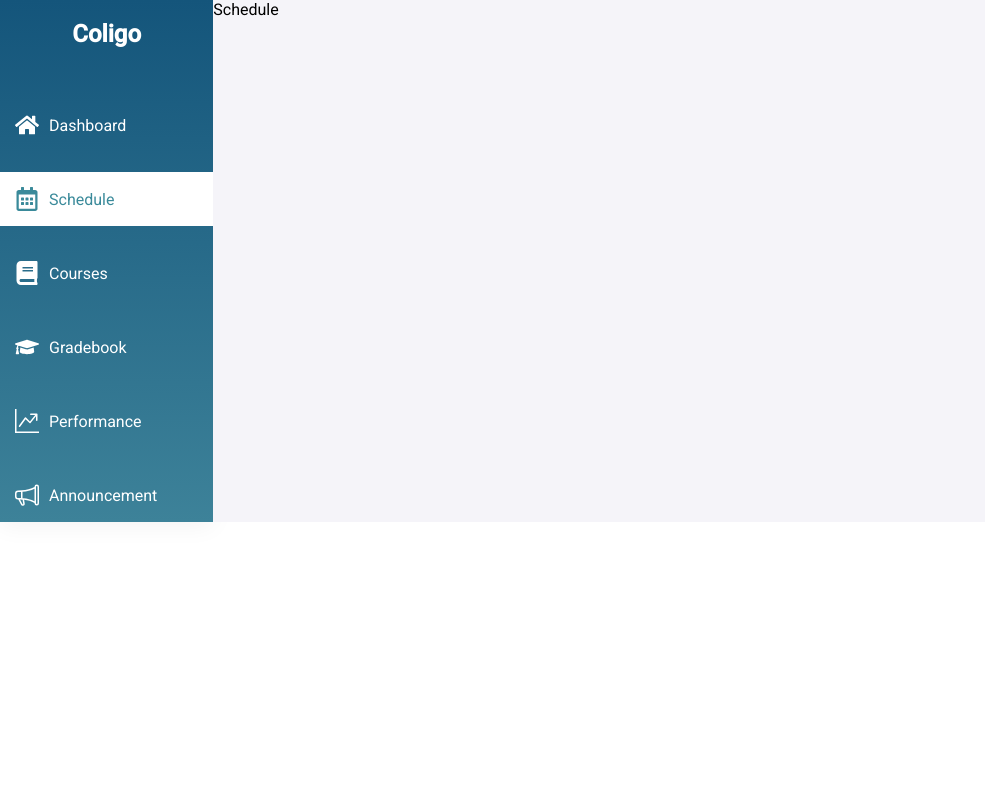
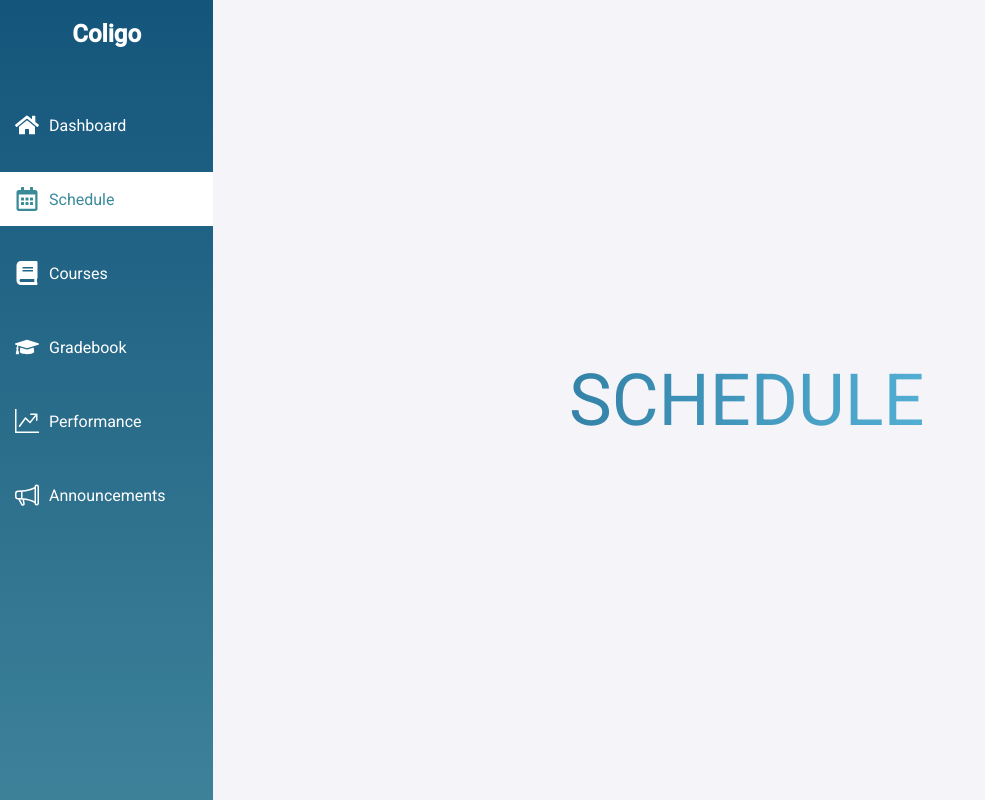
Before and after one commit to mohamedkhaled4053/task-front, a React (Create React App) app: page /schedule in a window 1280 px wide. Shown: the whole page, without its empty margins (0-985 px from the left). Built offline with nearby package versions, Linux system fonts and the light colour scheme.

Commit message:
setup dashboard pages placeholders

```diff
--- a/src/App.scss
+++ b/src/App.scss
@@ -14,3 +14,19 @@
 body {
   font-family: "Roboto";
 }
+
+.page-placeholder{
+  display: flex;
+  align-items: center;
+  justify-content: center;
+  min-height: 100vh;
+  font-size: 4.5rem;
+  background: linear-gradient(90deg, #14557b, #72dbff);
+  background-clip: text;
+  -webkit-background-clip: text;
+  -webkit-text-fill-color: transparent;
+  text-transform: uppercase;
+  @media (max-width: 576px) {
+    font-size: 2rem;
+  }
+}
--- a/src/App.tsx
+++ b/src/App.tsx
@@ -6,6 +6,10 @@ import { Home } from "./pages/Home/Home";
 import Schedule from "./pages/Dashboard/Schedule/Schedule";
 import { Courses } from "./pages/Dashboard/Courses/Courses";
 import { Main } from "./pages/Dashboard/Main/Main";
+import { Error } from "./pages/Error/Error";
+import { Gradebook } from "./pages/Dashboard/Gradebook/Gradebook";
+import { Performance } from "./pages/Dashboard/Performance/Performance";
+import { Announcements } from "./pages/Dashboard/Announcements/Announcements";
 
 function App() {
   return (
@@ -15,8 +19,12 @@ function App() {
           <Route index element={<Main />} />
           <Route path="/schedule" element={<Schedule />} />
           <Route path="/courses" element={<Courses />} />
+          <Route path="/gradebook" element={<Gradebook />} />
+          <Route path="/performance" element={<Performance />} />
+          <Route path="/announcements" element={<Announcements />} />
         </Route>
         <Route path="/home" element={<Home />} />
+        <Route path="/*" element={<Error />} />
       </Routes>
     </div>
   );
--- a/src/components/Sidebar/Sidebar.tsx
+++ b/src/components/Sidebar/Sidebar.tsx
@@ -17,7 +17,7 @@ export const Sidebar = () => {
     { value: "courses", icon: <FaBook /> },
     { value: "gradebook", icon: <FaGraduationCap /> },
     { value: "performance", icon: <BsGraphUpArrow /> },
-    { value: "announcement", icon: <BsMegaphone /> },
+    { value: "announcements", icon: <BsMegaphone /> },
   ];
 
   return (
--- /dev/null
+++ b/src/pages/Dashboard/Announcements/Announcements.tsx
@@ -0,0 +1,5 @@
+import React from "react";
+
+export const Announcements = () => {
+  return <div className="page-placeholder gradiant-text">Announcements</div>;
+};
--- a/src/pages/Dashboard/Courses/Courses.tsx
+++ b/src/pages/Dashboard/Courses/Courses.tsx
@@ -1,9 +1,8 @@
 import React from 'react'
 
-type Props = {}
 
-export const Courses = (props: Props) => {
+export const Courses = () => {
   return (
-    <div>Courses</div>
+    <div className='page-placeholder gradiant-text'>Courses</div>
   )
 }
--- /dev/null
+++ b/src/pages/Dashboard/Gradebook/Gradebook.tsx
@@ -0,0 +1,8 @@
+import React from 'react'
+
+
+export const Gradebook = () => {
+  return (
+    <div className='page-placeholder gradiant-text'>Gradbook</div>
+  )
+}
--- /dev/null
+++ b/src/pages/Dashboard/Performance/Performance.tsx
@@ -0,0 +1,6 @@
+import React from "react";
+
+
+export const Performance = () => {
+  return <div className="page-placeholder gradiant-text">Performance</div>;
+};
--- a/src/pages/Dashboard/Schedule/Schedule.tsx
+++ b/src/pages/Dashboard/Schedule/Schedule.tsx
@@ -1,9 +1,8 @@
 import React from "react";
 
-type Props = {};
 
-export const Schedule = (props: Props) => {
-  return <div>Schedule</div>;
+export const Schedule = () => {
+  return <div className="page-placeholder gradiant-text">Schedule</div>;
 };
 
 export default Schedule;
--- /dev/null
+++ b/src/pages/Error/Error.tsx
@@ -0,0 +1,6 @@
+import React from "react";
+
+
+export const Error = () => {
+  return <div className="page-placeholder">404</div>;
+};
```
